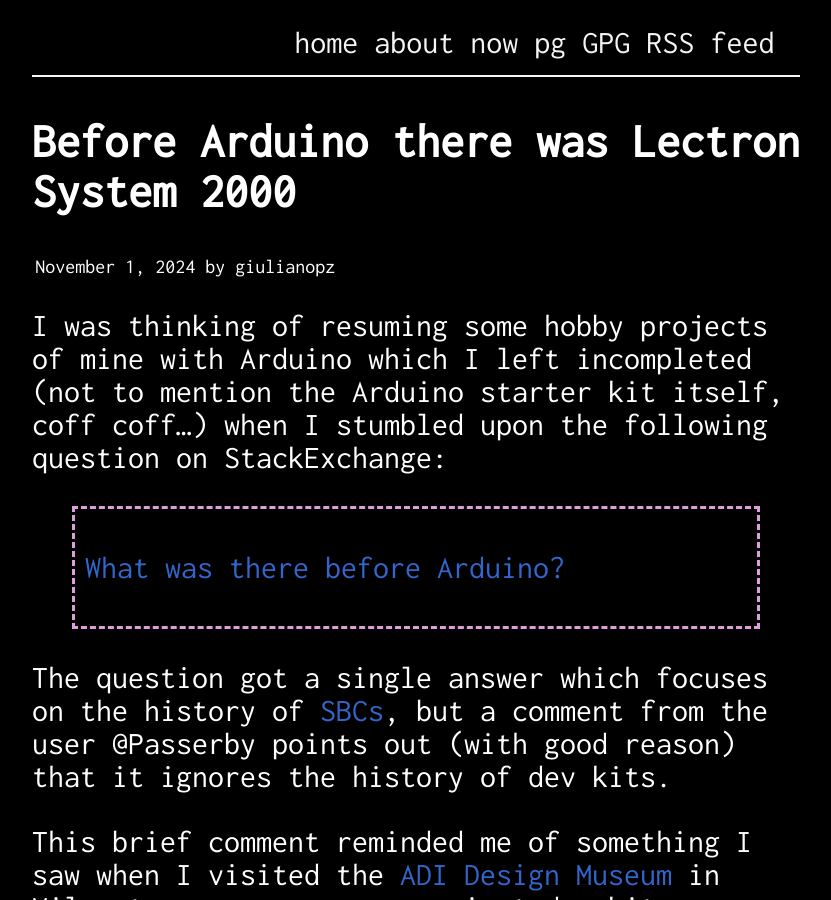
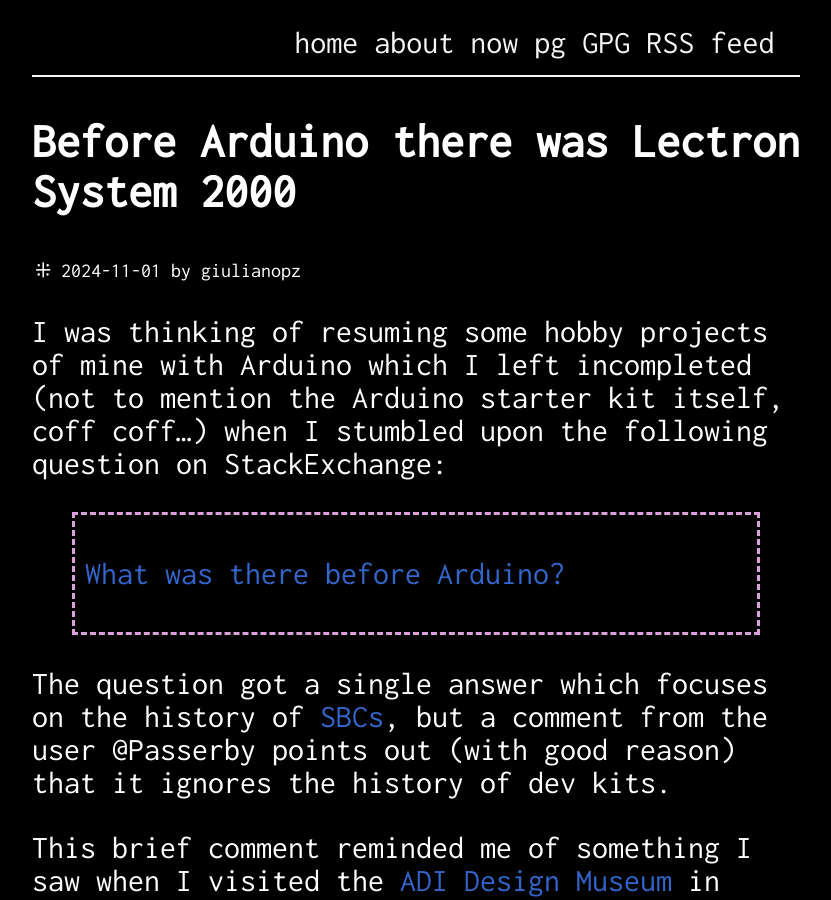
Before and after one commit to giulianopz/giulianopz.github.io, a Jekyll site: the page built from _posts/2024-11-01-arduino-lectron-2000.md, in a window 1280 px wide and 900 px high. Shown: the whole window, without its empty margins (224-1055 px from the left). Built offline with Jekyll 4.4.1, drawn with Linux system fonts in a browser that asks for light colours; nearby versions of some CDN libraries.

Commit message:
chore(gh-pages): add last-update field
Signed-off-by: Giuliano Panzironi <panzironi.giuliano@gmail.com>

```diff
--- a/_layouts/post.html
+++ b/_layouts/post.html
@@ -5,8 +5,13 @@
 <article>
 
     <h2>{{ page.title }}</h2>
-    <p style="padding-left: 0.2rem;font-size: 20px;">{{ page.date | date: "%B %-d, %Y" }} by giulianopz</p>
-
+    <p style="padding-left: 0.2rem;font-size: 20px;">
+        &#x205C; {{ page.date | date: "%Y-%m-%d" }}
+        {% if page.last_modified_at %}
+        (last updated: {{ page.last_modified_at | date: "%Y-%m-%d" }})
+        {% endif %}
+        by giulianopz
+    </p>
     {{ content }}
 
 </article>
```
